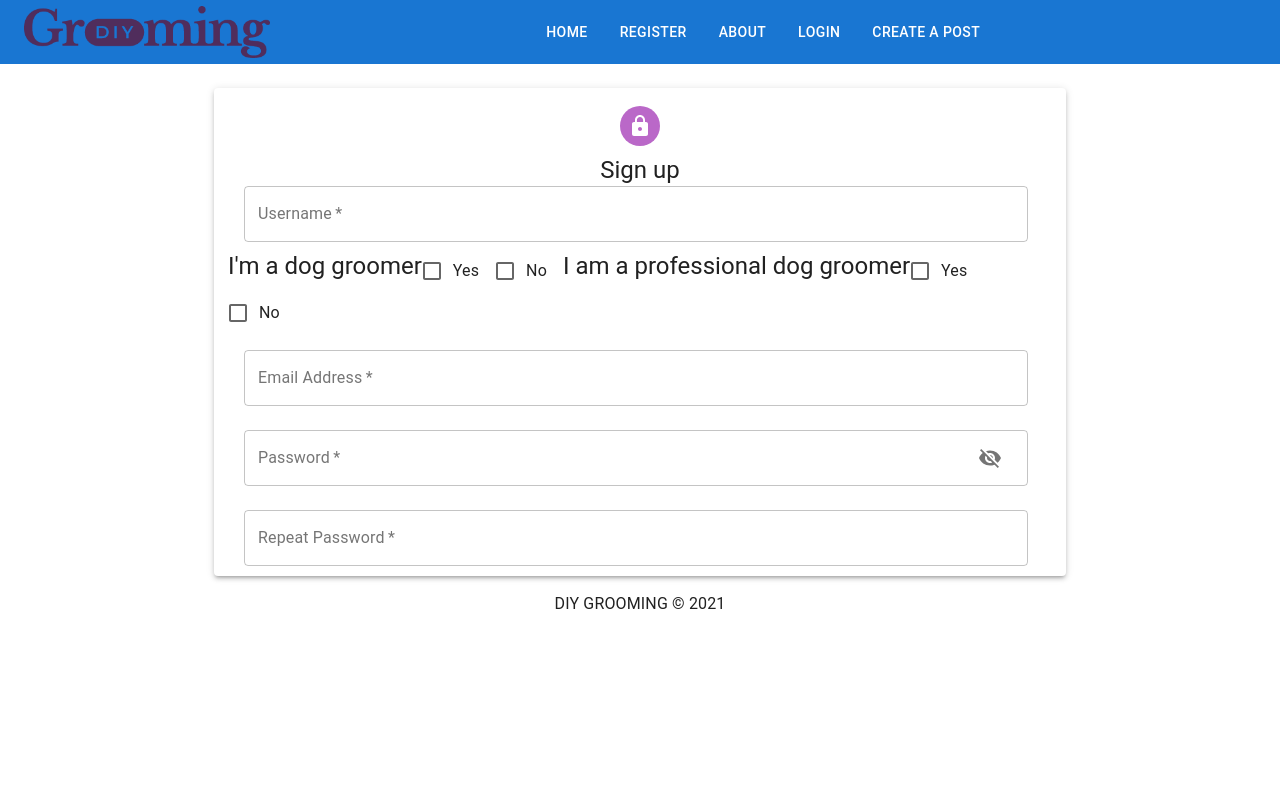
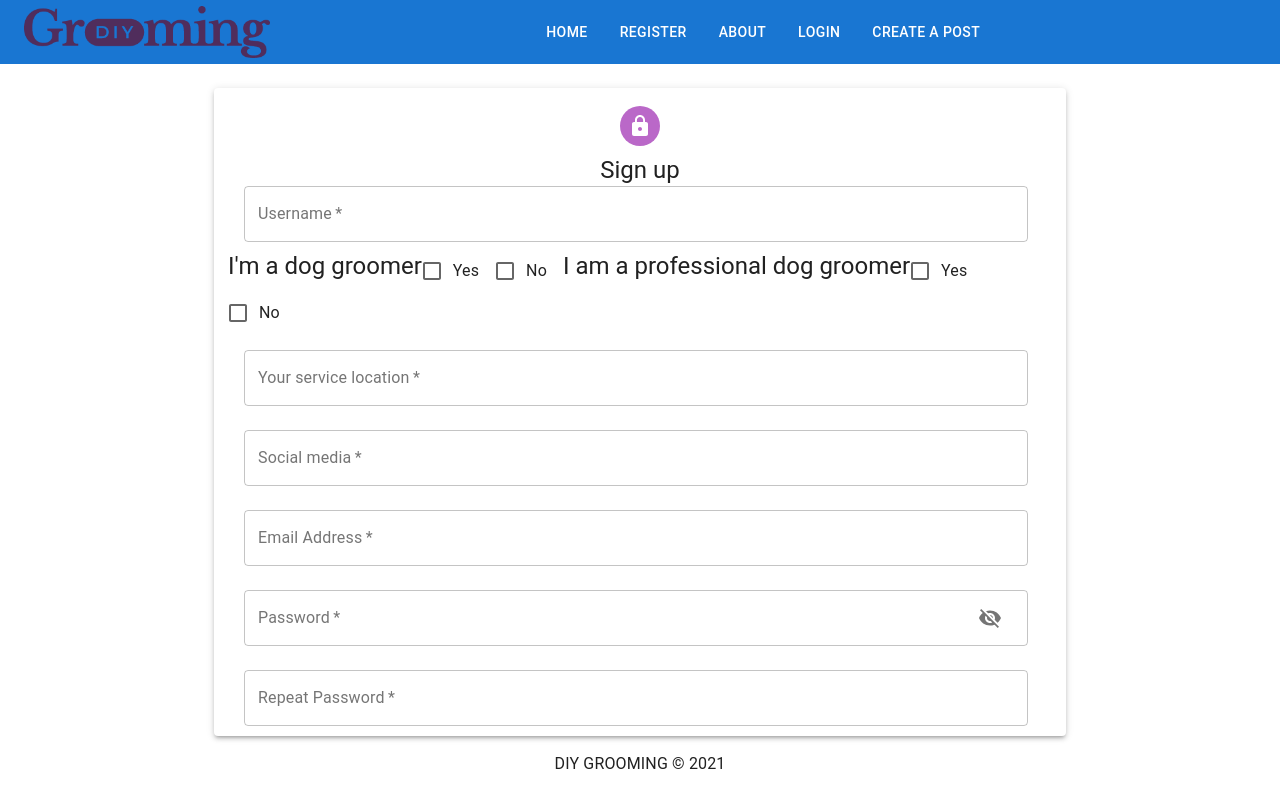
Before and after one commit to winny1212/client-frontend, a React (Create React App) app: page /register in a window 1280 px wide. Built offline with nearby package versions, Linux system fonts and the light colour scheme.

Commit message:
add groomer location and social website form

```diff
--- a/src/views/register/Register.js
+++ b/src/views/register/Register.js
@@ -50,6 +50,19 @@ export default function Register() {
                 </Typography>
                 <FormControlLabel control={<Checkbox />} label="Yes" />
                 <FormControlLabel control={<Checkbox />} label="No" />
+
+                <Input
+                  name="location"
+                  label="Your service location"
+                  handleChange={handleChange}
+                  type="location"
+                />
+                <Input
+                  name="media"
+                  label="Social media"
+                  handleChange={handleChange}
+                  type="media"
+                />
               </>
             )}
 
```
